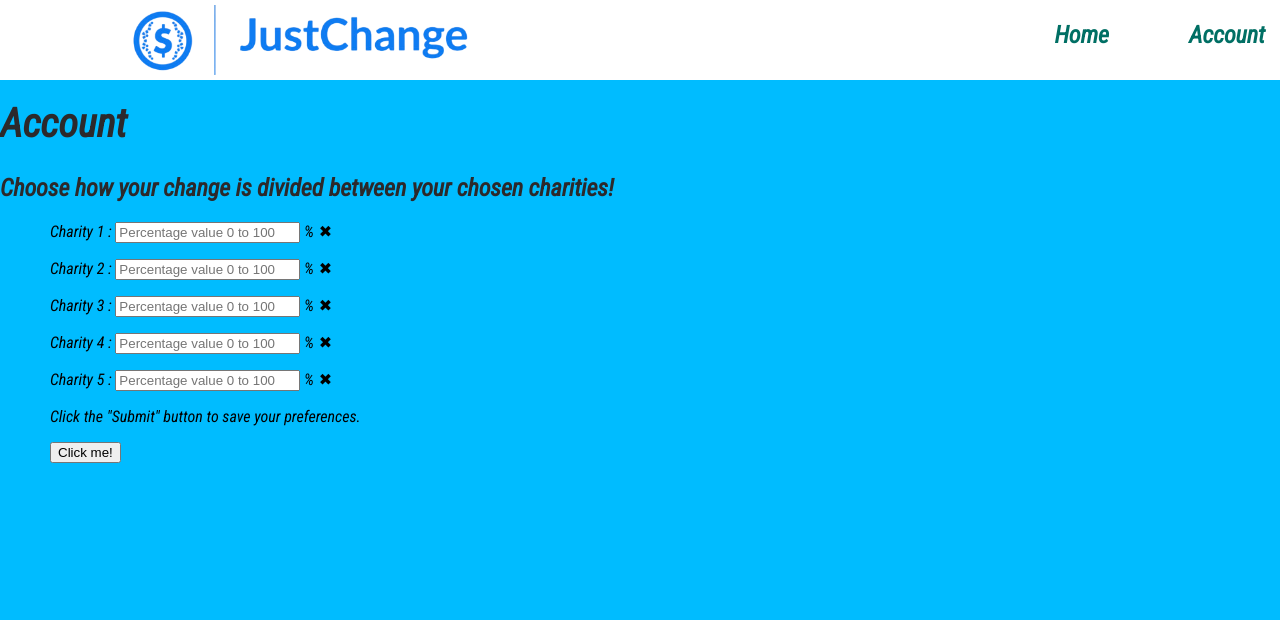
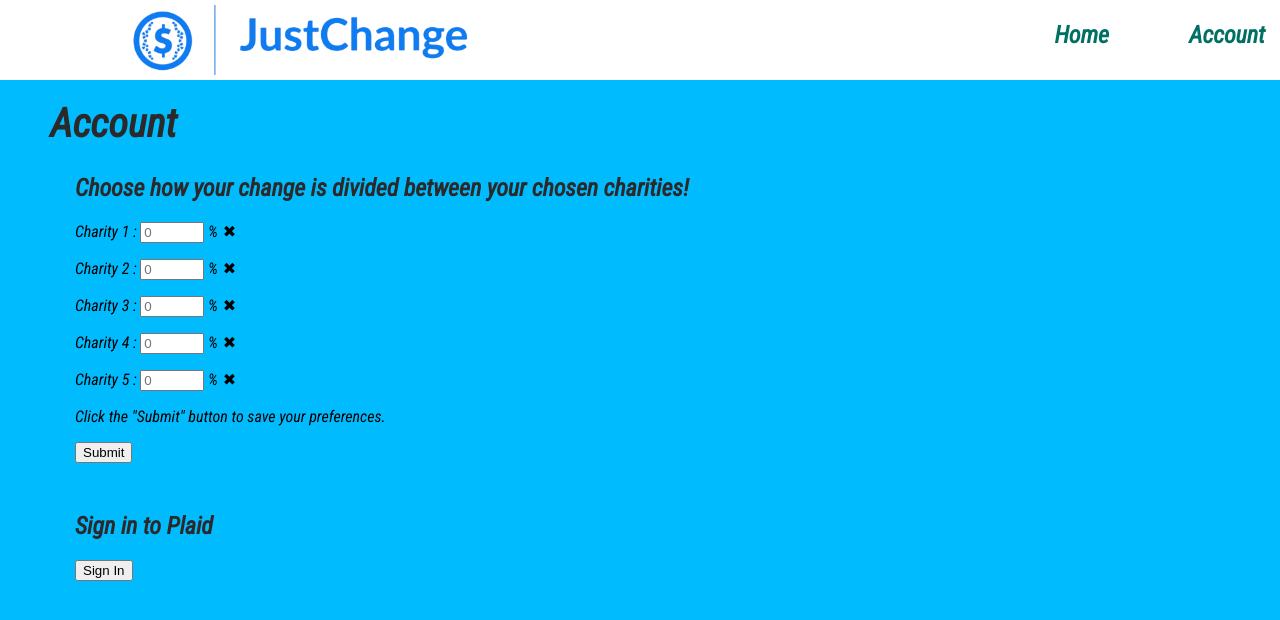
Before and after one commit to Minnehack-2023-JustChange/Just-Change-Website, a React (Create React App) app: page /account in a window 1280 px wide. Shown: the top 620 px of the page. Built offline with nearby package versions, Linux system fonts and the light colour scheme.

Commit message:
account page changes

```diff
--- a/src/pages/account-page/Button.js
+++ b/src/pages/account-page/Button.js
@@ -2,13 +2,24 @@ import React from 'react';
 
 function Button() {
 
-  function sayHello() {
-    alert('Hello!');
+  function validateInputs() {
+    var x1 = document.getElementById("Charity1").value;
+    var x2 = document.getElementById("Charity2").value;
+    var x3 = document.getElementById("Charity3").value;
+    var x4 = document.getElementById("Charity4").value;
+    var x5 = document.getElementById("Charity5").value;
+    var total = parseInt(x1) + parseInt(x2) + parseInt(x3) + parseInt(x4) + parseInt(x5);
+    if (total != 100) {
+      alert("The total percentage must be 100%! Your total is " + total + "%.");
+    }
+    else{
+        alert("Your preferences have been saved!");
+    }
   }
 
   return (
-    <button onClick={sayHello}>
-      Click me!
+    <button onClick={validateInputs}>
+      Submit
     </button>
   );
 }
--- a/src/pages/account-page/account.js
+++ b/src/pages/account-page/account.js
@@ -4,20 +4,20 @@ import Button from "./Button";
 
 function AccountPage() {
     return (<div>
-      <h1>Account</h1>
-        <h2>Choose how your change is divided between your chosen charities!</h2>
+      <h1 className={classes.leftmargin1}>Account</h1>
+        <h2 className={classes.leftmargin2}>Choose how your change is divided between your chosen charities!</h2>
 
-          <div className={classes.inputbox}>
+          <div className={classes.leftmargin2}>
 
-            Charity 1 : <input type="text" id="Charity1" name="name" placeholder = "Percentage value 0 to 100" pattern="[0-9]{0,3}" required maxlength="3"></input> % <span></span>
+            Charity 1 : <input type="number" id="Charity1" name="name" placeholder="0" min="0" max="100" required ></input> % <span></span>
             <p></p>
-            Charity 2 : <input type="text" id="Charity2" name="name" placeholder = "Percentage value 0 to 100" pattern="[0-9]{0,3}" required maxlength="3"></input> % <span></span>
+            Charity 2 : <input type="number" id="Charity2" name="name" placeholder="0" min="0" max="100" required ></input> % <span></span>
             <p></p>
-            Charity 3 : <input type="text" id="Charity3" name="name" placeholder = "Percentage value 0 to 100" pattern="[0-9]{0,3}" required maxlength="3"></input> % <span></span>
+            Charity 3 : <input type="number" id="Charity3" name="name" placeholder="0" min="0" max="100" required ></input> % <span></span>
             <p></p>
-            Charity 4 : <input type="text" id="Charity4" name="name" placeholder = "Percentage value 0 to 100" pattern="[0-9]{0,3}" required maxlength="3"></input> % <span></span>
+            Charity 4 : <input type="number" id="Charity4" name="name" placeholder="0" min="0" max="100" required ></input> % <span></span>
             <p></p>
-            Charity 5 : <input type="text" id="Charity5" name="name" placeholder = "Percentage value 0 to 100" pattern="[0-9]{0,3}" required maxlength="3"></input> % <span></span>
+            Charity 5 : <input type="number" id="Charity5" name="name" placeholder="0" min="0" max="100" required ></input> % <span></span>
 
             <p>Click the "Submit" button to save your preferences.</p>
               <div>
@@ -27,7 +27,19 @@ function AccountPage() {
 
 
           </div>
+          <br></br>
+          <h2 className={classes.leftmargin2}>Sign in to Plaid</h2>
+            <div className={classes.leftmargin2}>
+              <div>
+                <button>Sign In</button>
+              </div>
+              </div>
+
         </div>
+
+
+
+
 
     );
 
--- a/src/pages/account-page/account.module.css
+++ b/src/pages/account-page/account.module.css
@@ -58,8 +58,14 @@
     font-weight: bold;
   }
 
-  .inputbox {
+  .leftmargin1 {
     margin-left: 50px;
+  }
+  .leftmargin2 {
+    margin-left: 75px;
+  }
+  .leftmargin3 {
+    margin-left: 100px;
   }
 
 
```
